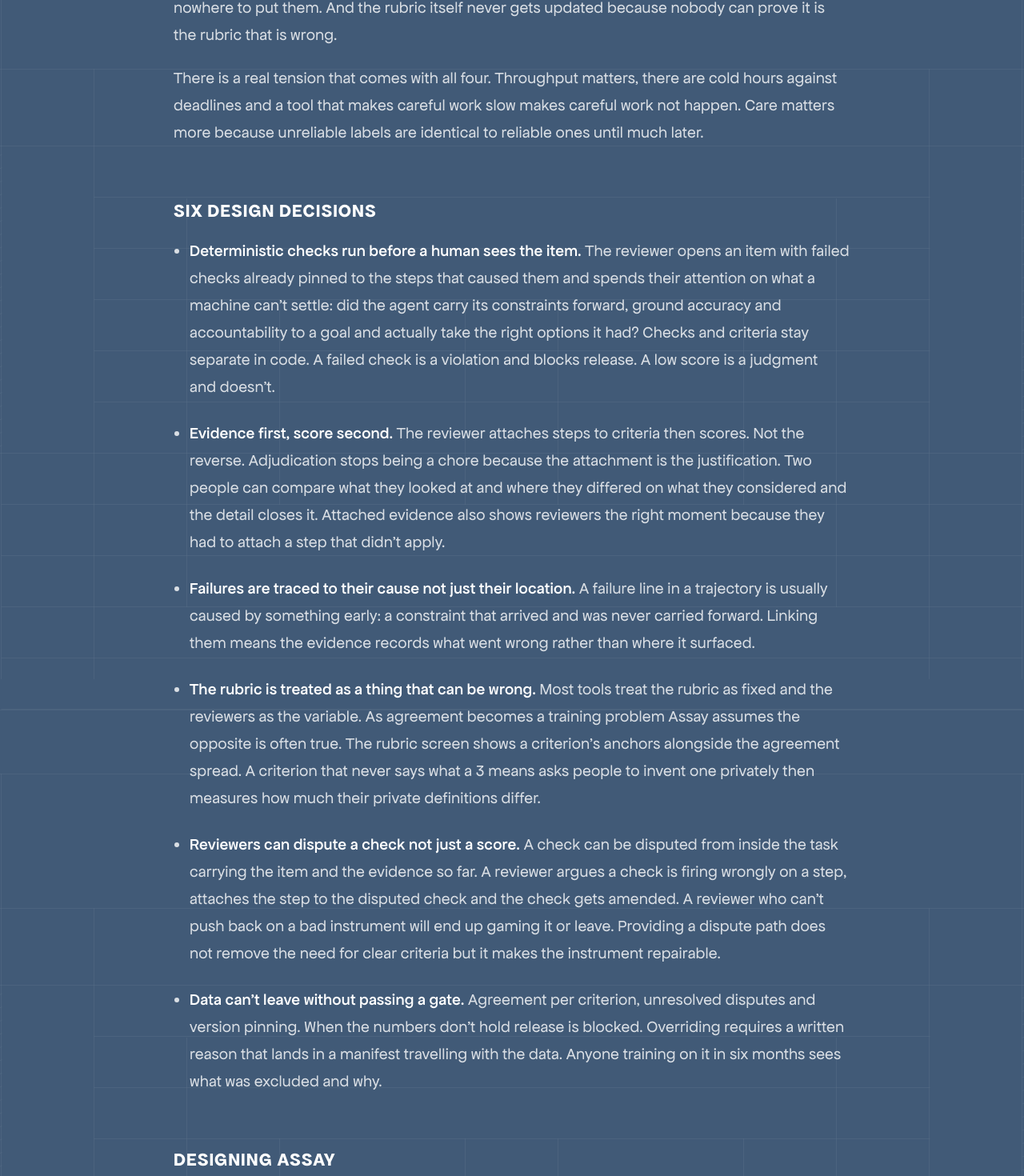
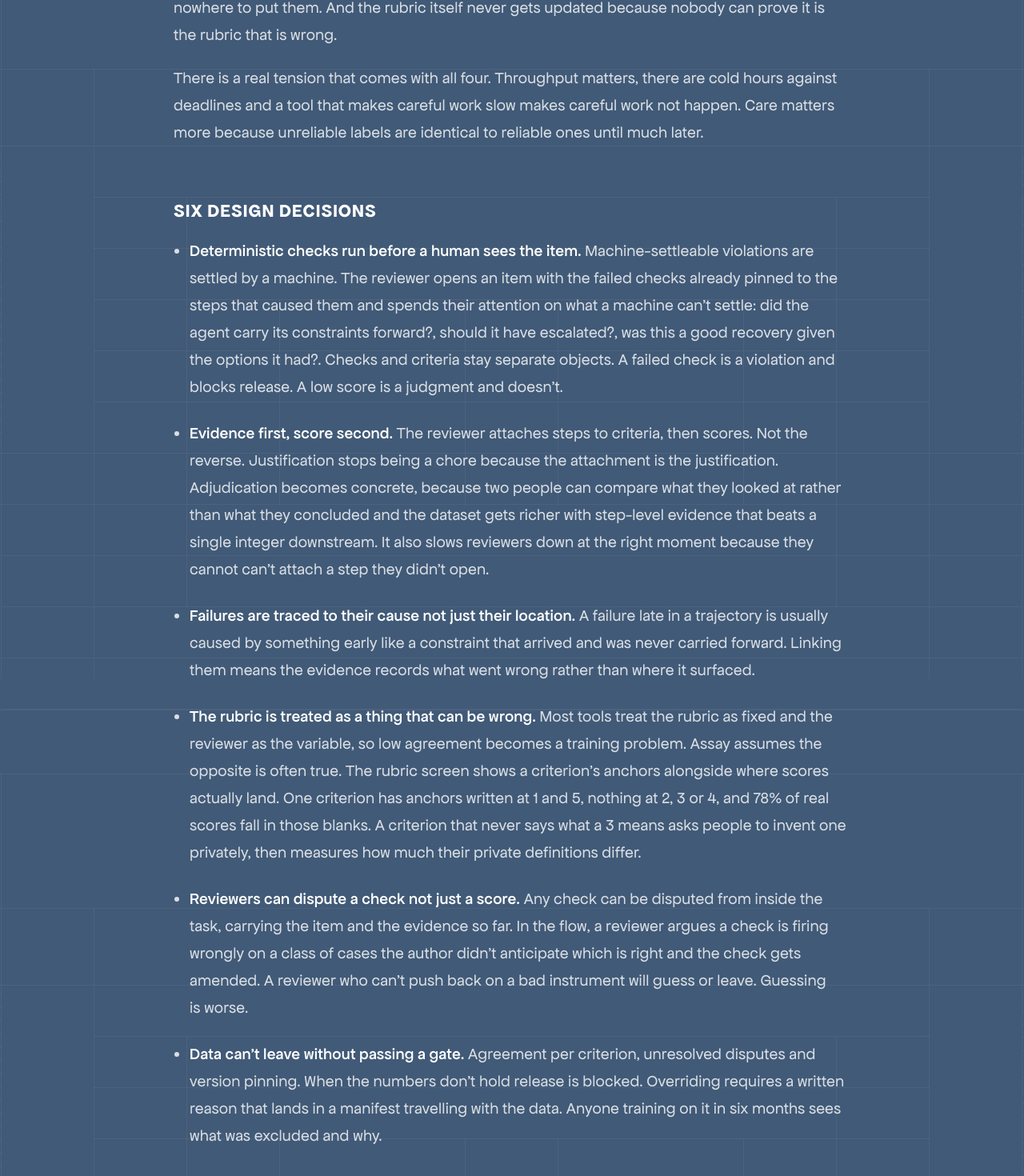
Before and after one commit to audumart/portfolio, a Next.js app: page /assay in a window 1280 px wide. Shown: the part 2260-3730 px from the top of the page at 80% size. Built offline with nearby package versions, Linux system fonts and the light colour scheme.

Commit message:
additional site content

```diff
--- a/app/assay/page.tsx
+++ b/app/assay/page.tsx
@@ -219,23 +219,23 @@ export default function AssayPage() {
             {[
               {
                 lead: "Deterministic checks run before a human sees the item.",
-                body: "The reviewer opens an item with failed checks already pinned to the steps that caused them and spends their attention on what a machine can't settle: did the agent carry its constraints forward, ground accuracy and accountability to a goal and actually take the right options it had? Checks and criteria stay separate in code. A failed check is a violation and blocks release. A low score is a judgment and doesn't.",
+                body: "Machine-settleable violations are settled by a machine. The reviewer opens an item with the failed checks already pinned to the steps that caused them and spends their attention on what a machine can't settle: did the agent carry its constraints forward?, should it have escalated?, was this a good recovery given the options it had?. Checks and criteria stay separate objects. A failed check is a violation and blocks release. A low score is a judgment and doesn't.",
               },
               {
                 lead: "Evidence first, score second.",
-                body: "The reviewer attaches steps to criteria then scores. Not the reverse. Adjudication stops being a chore because the attachment is the justification. Two people can compare what they looked at and where they differed on what they considered and the detail closes it. Attached evidence also shows reviewers the right moment because they had to attach a step that didn't apply.",
+                body: "The reviewer attaches steps to criteria, then scores. Not the reverse. Justification stops being a chore because the attachment is the justification. Adjudication becomes concrete, because two people can compare what they looked at rather than what they concluded and the dataset gets richer with step-level evidence that beats a single integer downstream. It also slows reviewers down at the right moment because they cannot can't attach a step they didn't open.",
               },
               {
                 lead: "Failures are traced to their cause not just their location.",
-                body: "A failure line in a trajectory is usually caused by something early: a constraint that arrived and was never carried forward. Linking them means the evidence records what went wrong rather than where it surfaced.",
+                body: "A failure late in a trajectory is usually caused by something early like a constraint that arrived and was never carried forward. Linking them means the evidence records what went wrong rather than where it surfaced.",
               },
               {
                 lead: "The rubric is treated as a thing that can be wrong.",
-                body: "Most tools treat the rubric as fixed and the reviewers as the variable. As agreement becomes a training problem Assay assumes the opposite is often true. The rubric screen shows a criterion's anchors alongside the agreement spread. A criterion that never says what a 3 means asks people to invent one privately then measures how much their private definitions differ.",
+                body: "Most tools treat the rubric as fixed and the reviewer as the variable, so low agreement becomes a training problem. Assay assumes the opposite is often true. The rubric screen shows a criterion's anchors alongside where scores actually land. One criterion has anchors written at 1 and 5, nothing at 2, 3 or 4, and 78% of real scores fall in those blanks. A criterion that never says what a 3 means asks people to invent one privately, then measures how much their private definitions differ.",
               },
               {
                 lead: "Reviewers can dispute a check not just a score.",
-                body: "A check can be disputed from inside the task carrying the item and the evidence so far. A reviewer argues a check is firing wrongly on a step, attaches the step to the disputed check and the check gets amended. A reviewer who can't push back on a bad instrument will end up gaming it or leave. Providing a dispute path does not remove the need for clear criteria but it makes the instrument repairable.",
+                body: "Any check can be disputed from inside the task, carrying the item and the evidence so far. In the flow, a reviewer argues a check is firing wrongly on a class of cases the author didn't anticipate which is right and the check gets amended. A reviewer who can't push back on a bad instrument will guess or leave. Guessing is worse.",
               },
               {
                 lead: "Data can't leave without passing a gate.",
```
